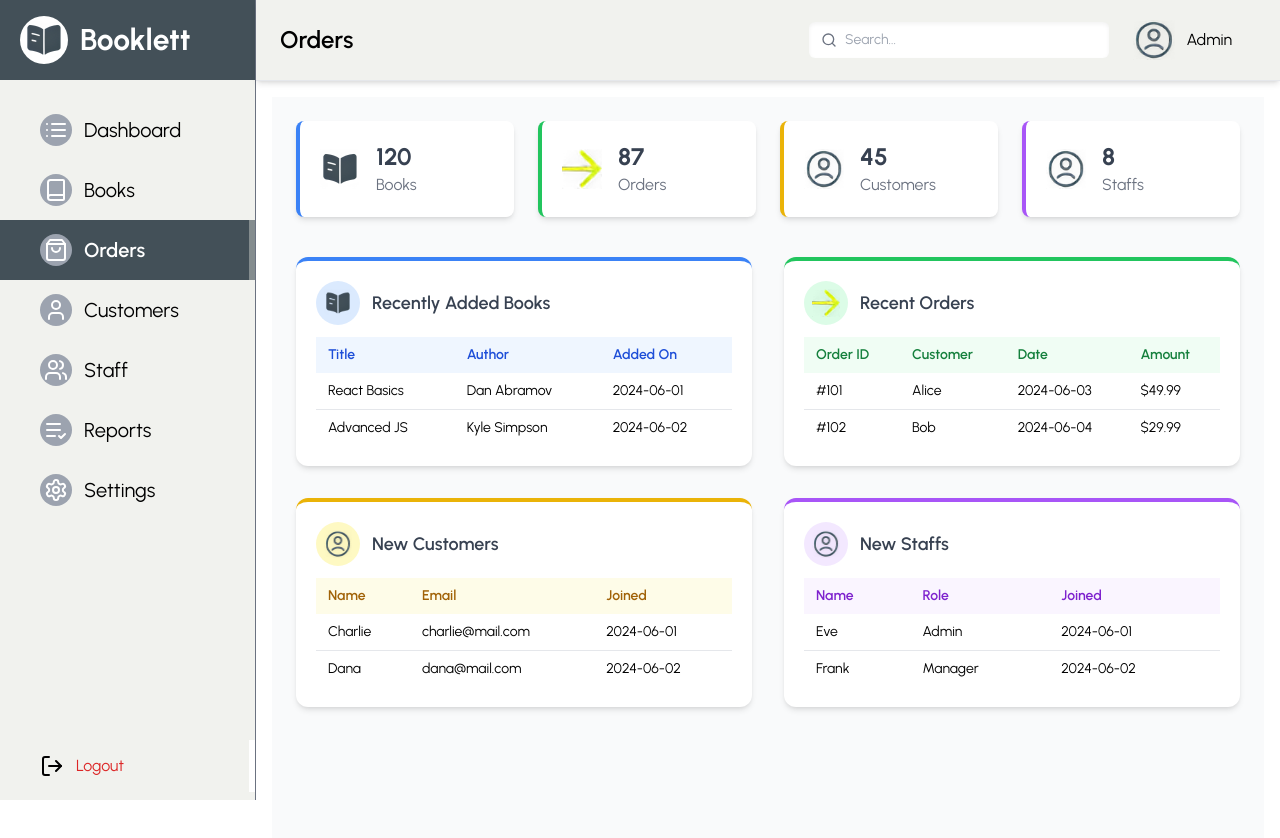
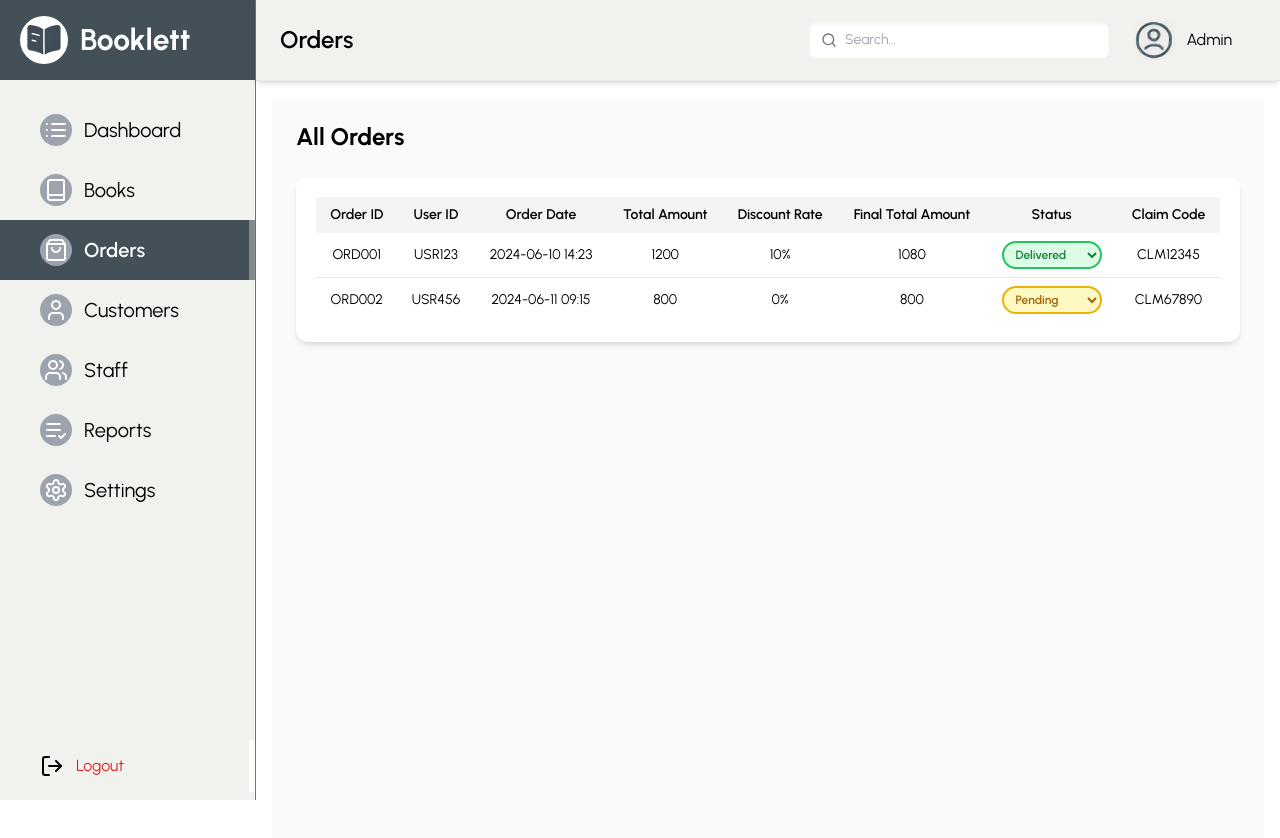
Before and after one commit to rabin2059/bookLet-frontend, a React (Vite) app: page /admin/orders in a window 1280 px wide. Shown: the top 838 px of the page. Built offline with nearby package versions, Linux system fonts and the light colour scheme; the HTML template or start-up script is replaced by a standard one.

Commit message:
Admin Order with Static data

```diff
--- a/src/App.jsx
+++ b/src/App.jsx
@@ -4,6 +4,7 @@ import { Routes, Route, useMatch, useLocation } from "react-router-dom";
 import NavBar from "./components/user/NavBar";
 import Home from "./pages/user/Home";
 import AdminDashboard from "./pages/admin/AdminDashboard";
+import AdminOrder from "./pages/admin/AdminOrder";
 import Admin from "./pages/admin/Admin";
 import AdminBook from "./pages/admin/AdminBook";
 import AddBooks from "./pages/admin/AddBooks";
@@ -32,7 +33,7 @@ const App = () => {
         <Route path="/admin" element={<Admin />}>
           <Route path="/admin" element={<AdminDashboard />} />
           <Route path="/admin/books" element={<AdminBook />} />
-          <Route path="/admin/orders" element={<AdminDashboard />} />
+          <Route path="/admin/orders" element={<AdminOrder />} />
           <Route path="/admin/customers" element={<AdminDashboard />} />
           <Route path="/admin/staff" element={<AdminDashboard />} />
           <Route path="/admin/reports" element={<AdminDashboard />} />
--- /dev/null
+++ b/src/pages/admin/AdminOrder.jsx
@@ -0,0 +1,149 @@
+import React, { useEffect, useState } from "react";
+import apiClient from "../../api/axios";
+
+const AdminOrder = () => {
+  const [orders, setOrders] = useState([]);
+  const [loading, setLoading] = useState(true);
+
+  useEffect(() => {
+    // Commented out API call for now
+    // const fetchOrders = async () => {
+    //   setLoading(true);
+    //   try {
+    //     const token = localStorage.getItem("token");
+    //     const res = await apiClient.get("/order/getallorders", {
+    //       headers: {
+    //         Authorization: `Bearer ${token}`,
+    //       },
+    //     });
+    //     setOrders(res.data.data || []);
+    //   } catch (err) {
+    //     setOrders([]);
+    //   } finally {
+    //     setLoading(false);
+    //   }
+    // };
+    // fetchOrders();
+
+    // Static data for now
+    setOrders([
+      {
+        orderid: "ORD001",
+        userid: "USR123",
+        orderdate: "2024-06-10 14:23",
+        totalamount: 1200,
+        discountrate: "10%",
+        finaltotalamount: 1080,
+        status: "Delivered",
+        claimcode: "CLM12345",
+      },
+      {
+        orderid: "ORD002",
+        userid: "USR456",
+        orderdate: "2024-06-11 09:15",
+        totalamount: 800,
+        discountrate: "0%",
+        finaltotalamount: 800,
+        status: "Pending",
+        claimcode: "CLM67890",
+      },
+    ]);
+    setLoading(false);
+  }, []);
+
+  const handleStatusChange = (idx, newStatus) => {
+    const newOrders = [...orders];
+    newOrders[idx].status = newStatus;
+    setOrders(newOrders);
+  };
+
+  return (
+    <div className="p-6 bg-gray-50 min-h-screen">
+      <h1 className="text-2xl font-bold mb-6">All Orders</h1>
+      {loading ? (
+        <div className="flex justify-center items-center h-64">
+          <div className="animate-spin rounded-full h-12 w-12 border-t-2 border-b-2 border-gray-900"></div>
+        </div>
+      ) : (
+        <div className="bg-white rounded-xl shadow-md p-5">
+          <div className="overflow-x-auto">
+            <table className="min-w-full text-sm text-center">
+              <thead>
+                <tr className="bg-gray-100">
+                  <th className="px-3 py-2 font-semibold text-center">Order ID</th>
+                  <th className="px-3 py-2 font-semibold text-center">User ID</th>
+                  <th className="px-3 py-2 font-semibold text-center">Order Date</th>
+                  <th className="px-3 py-2 font-semibold text-center">Total Amount</th>
+                  <th className="px-3 py-2 font-semibold text-center">Discount Rate</th>
+                  <th className="px-3 py-2 font-semibold text-center">Final Total Amount</th>
+                  <th className="px-3 py-2 font-semibold text-center">Status</th>
+                  <th className="px-3 py-2 font-semibold text-center">Claim Code</th>
+                </tr>
+              </thead>
+              <tbody>
+                {orders.length === 0 ? (
+                  <tr>
+                    <td colSpan={8} className="text-center text-gray-300 py-3">
+                      No orders found.
+                    </td>
+                  </tr>
+                ) : (
+                  orders.map((order, idx) => (
+                    <tr key={order.orderid} className="border-b last:border-b-0">
+                      <td className="px-3 py-2 text-center">{order.orderid}</td>
+                      <td className="px-3 py-2 text-center">{order.userid}</td>
+                      <td className="px-3 py-2 text-center">{order.orderdate}</td>
+                      <td className="px-3 py-2 text-center">{order.totalamount}</td>
+                      <td className="px-3 py-2 text-center">{order.discountrate}</td>
+                      <td className="px-3 py-2 text-center">{order.finaltotalamount}</td>
+                      <td className="px-3 py-2 text-center">
+                        <select
+                          value={order.status}
+                          onChange={e => handleStatusChange(idx, e.target.value)}
+                          className={`border rounded px-2 py-1 text-xs font-semibold
+                            ${
+                              order.status === "Delivered"
+                                ? "bg-green-100 text-green-700"
+                                : order.status === "Pending"
+                                ? "bg-yellow-100 text-yellow-700"
+                                : "bg-red-100 text-red-700"
+                            }
+                          `}
+                          style={{
+                            minWidth: 100,
+                            borderRadius: 9999,
+                            fontWeight: 600,
+                            borderWidth: 2,
+                            borderColor:
+                              order.status === "Delivered"
+                                ? "#22c55e"
+                                : order.status === "Pending"
+                                ? "#eab308"
+                                : "#ef4444",
+                          }}
+                        >
+                          <option value="Pending" className="text-yellow-700 bg-yellow-100">
+                            Pending
+                          </option>
+                          <option value="Delivered" className="text-green-700 bg-green-100">
+                            Delivered
+                          </option>
+                          <option value="Cancelled" className="text-red-700 bg-red-100">
+                            Cancelled
+                          </option>
+                        </select>
+                      </td>
+                      <td className="px-3 py-2 text-center">{order.claimcode}</td>
+                    </tr>
+                  ))
+                )}
+              </tbody>
+            </table>
+          </div>
+        </div>
+      )}
+    </div>
+  );
+};
+
+export default AdminOrder;
```
